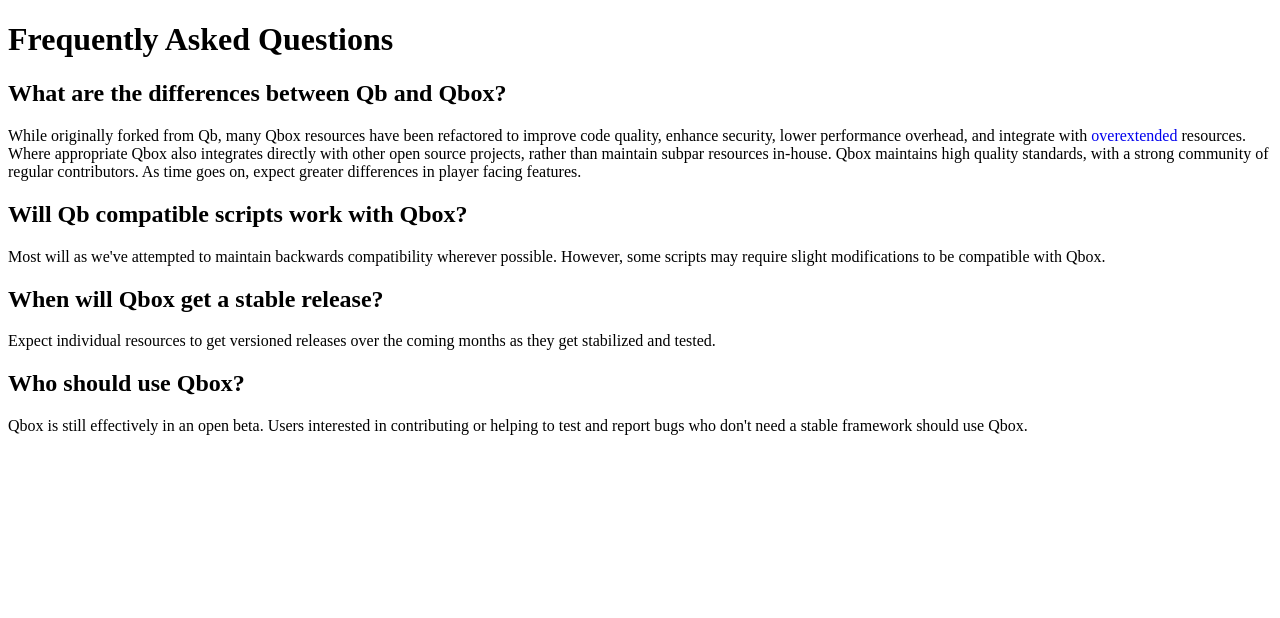
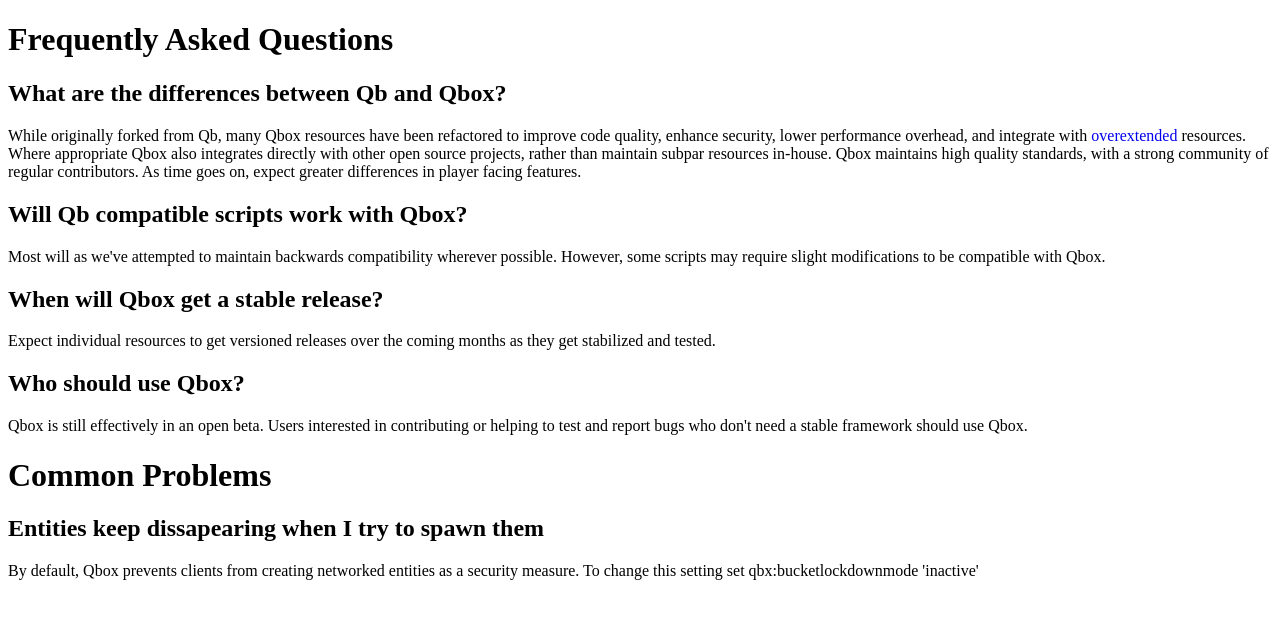
Before and after one commit to Qbox-project/qbox-project.github.io, a Next.js app: page /faq in a window 1280 px wide. Shown: the top 618 px of the page. Built offline with nearby package versions, Linux system fonts and the light colour scheme.

Commit message:
docs: improved documentation for converting from qb

```diff
--- a/pages/converting.mdx
+++ b/pages/converting.mdx
@@ -4,3 +4,4 @@
 2. Configure ox_inventory and convert your database. Back it up first! https://overextended.dev/ox_inventory/Frameworks/qb
 3. For security, by default Qbox sets entity lock down mode to relaxed, which prevents clients from spawning networked entities. If you need to change this setting to support scripts that do this, set convar qbx:bucketlockdownmode to 'inactive'
 4. Qbox has multicharacter built-in to core. If you want to keep using your own multicharacter resource, disable core's via core config. Otherwise delete your multicharacter resource.
+5. Qbox maintains a qb compatibility layer, so you can continue to use exports['qb-core']. However, this means you won't get access to all the Qbox features and functions. So consider switching off of exports['qb-core'] when you can.
--- a/pages/faq.mdx
+++ b/pages/faq.mdx
@@ -17,3 +17,8 @@ Expect individual resources to get versioned releases over the coming months as
 ## Who should use Qbox?
 
 Qbox is still effectively in an open beta. Users interested in contributing or helping to test and report bugs who don't need a stable framework should use Qbox.
+
+# Common Problems
+
+## Entities keep dissapearing when I try to spawn them
+By default, Qbox prevents clients from creating networked entities as a security measure. To change this setting set qbx:bucketlockdownmode 'inactive'
```
